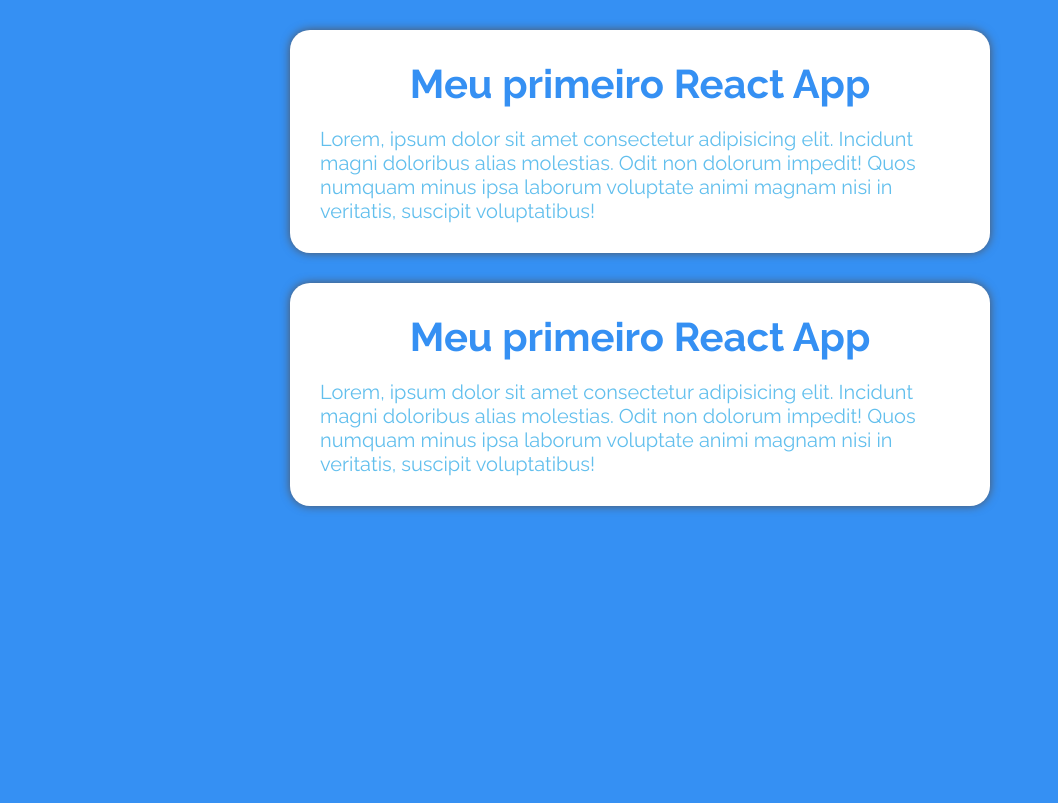
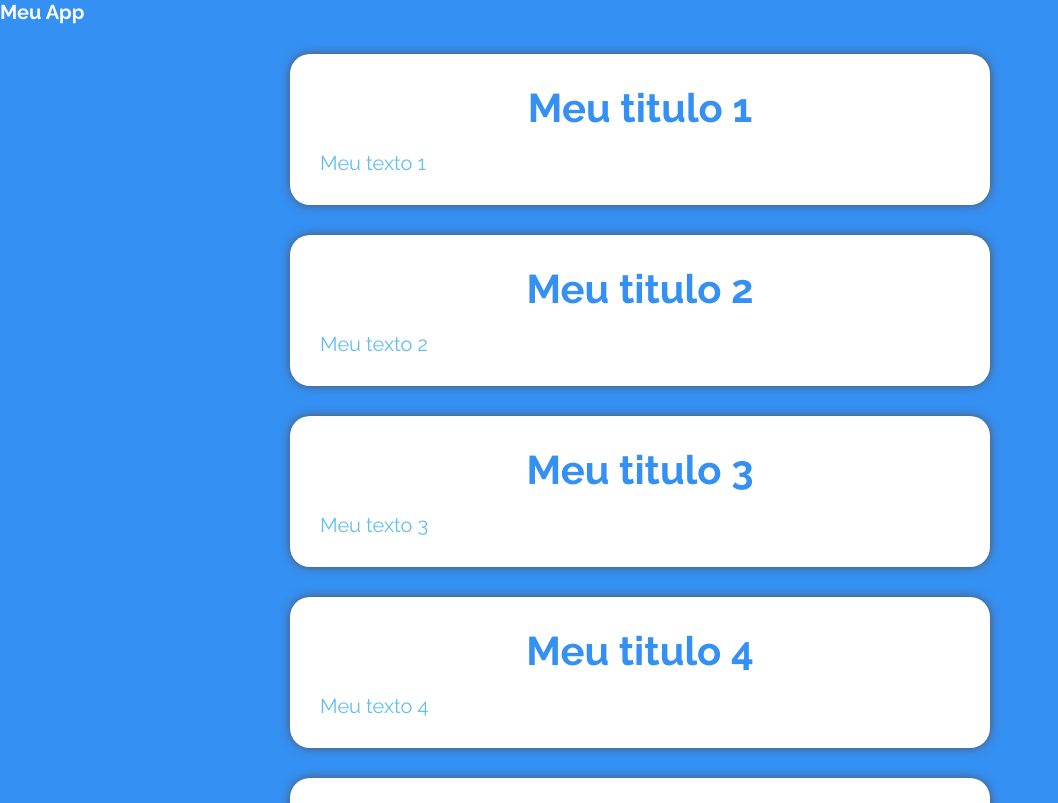
Before and after one commit to samuelgs10/codespaces-react, a React (Vite) app: page / in a window 1280 px wide. Shown: the top 803 px of the page, without its empty margins (0-1058 px from the left). Built offline with nearby package versions, Linux system fonts and the light colour scheme.

Commit message:
AULA DO DIA 23/05/25

```diff
--- a/src/App.jsx
+++ b/src/App.jsx
@@ -2,10 +2,24 @@ import "./styles/theme.css";
 import "./styles/global.css";
 import { MyText } from "./components/MyText";
 export default function App() {
+
+   const text = [{title: "Meu titulo 1", text:"Meu texto 1"},
+                 {title: "Meu titulo 2", text:"Meu texto 2"},
+                 {title: "Meu titulo 3", text:"Meu texto 3"},
+                 {title: "Meu titulo 4", text:"Meu texto 4"},
+                 {title: "Meu titulo 5", text:"Meu texto 5"}];
+
   return (
-    <>
-      <MyText/>
-      <MyText/>
-    </>
+    <div className="container">
+      <h1>Meu App</h1>
+      <div className="text-container">
+        {text.map((item) => (
+          <MyText title={item.title}  >
+            {item.text}
+          </MyText>
+        ))}
+      </div>
+    </div>
+
   );
 }
--- a/src/components/MyText.jsx
+++ b/src/components/MyText.jsx
@@ -1,16 +1,11 @@
 import styles from './MyText.module.css';
 
-export function MyText(){
+export function MyText({title, text, children}) {
   return (
   <div className={styles.container}>
   <div className={styles.div}>
-      <h1 className={styles.title}>Meu primeiro React App</h1>
-      <p className={styles.text}>
-        Lorem, ipsum dolor sit amet consectetur adipisicing elit. Incidunt magni
-        doloribus alias molestias. Odit non dolorum impedit! Quos numquam minus
-        ipsa laborum voluptate animi magnam nisi in veritatis, suscipit
-        voluptatibus!
-      </p>
+      <h1 className={styles.title}>{title}</h1>
+      <p className={styles.text}> { children} </p>
     </div>
     </div>
   );
```
